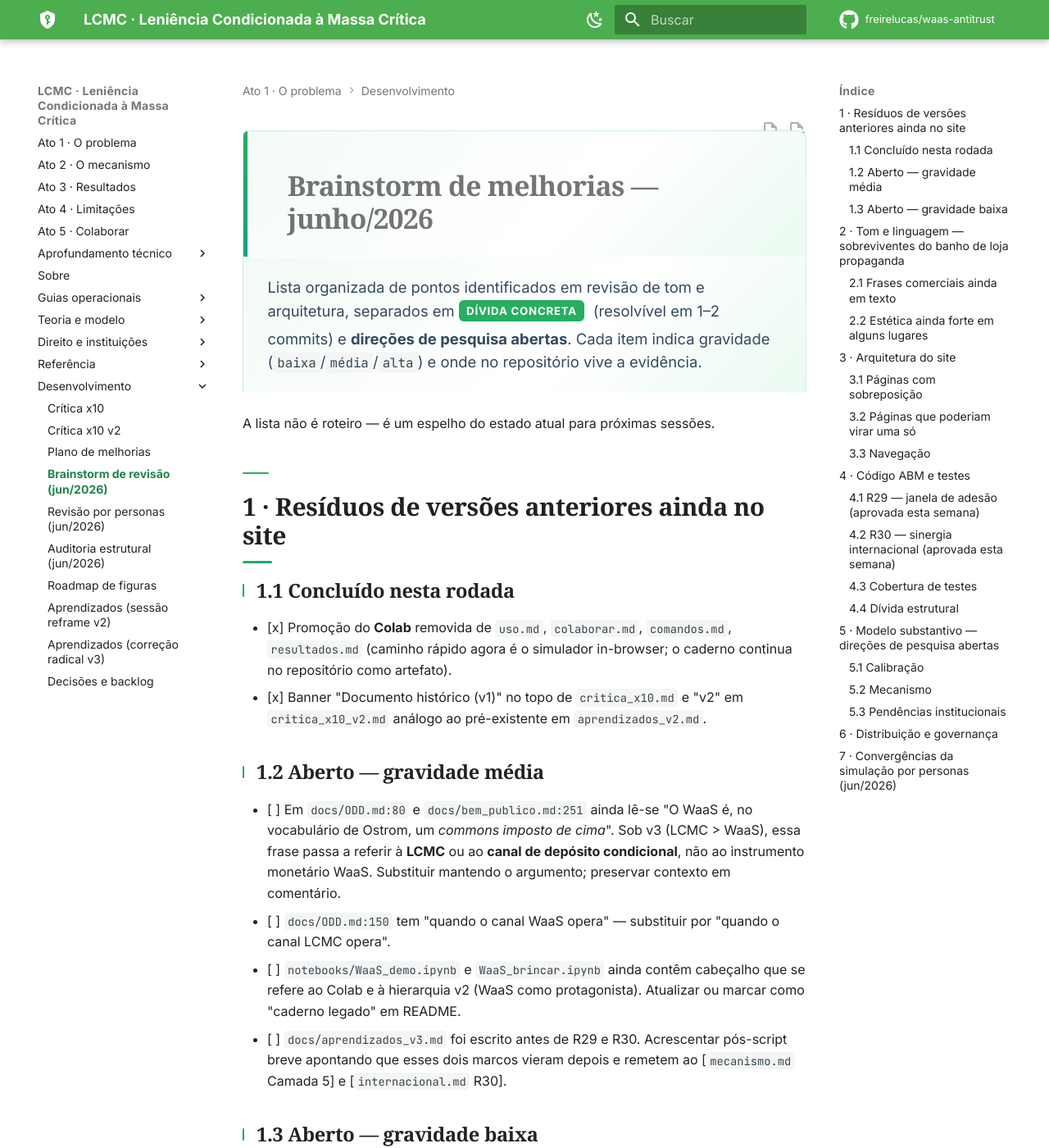
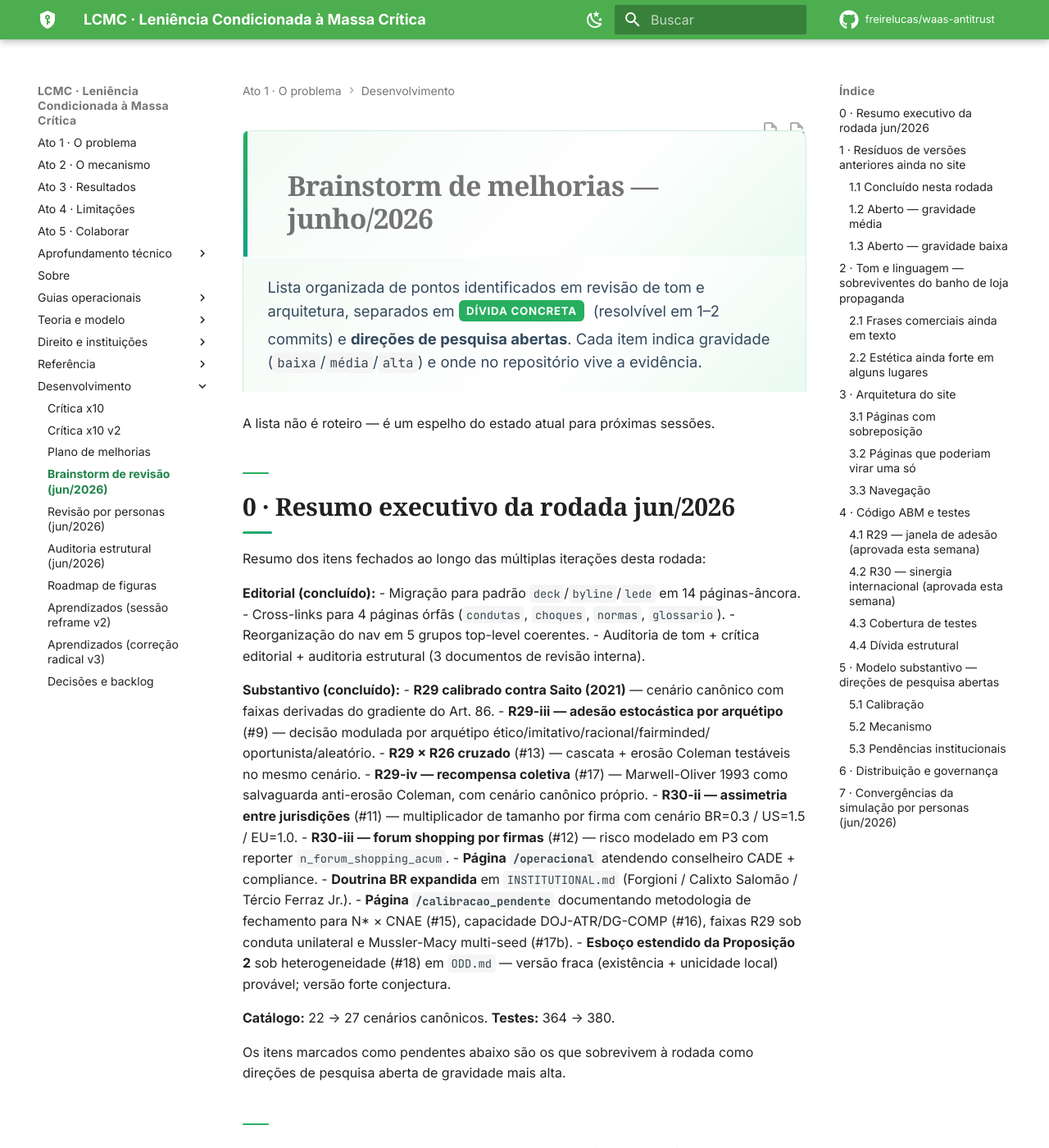
Before and after one commit to freirelucas/waas-antitrust, an MkDocs documentation site: the page built from docs/brainstorm_revisao.md, in a window 1280 px wide and 1400 px high. Shown: the whole window at 82% size. Built offline with MkDocs 1.6.1 and Material for MkDocs 9.7.7, drawn with Linux system fonts in a browser that asks for light colours; comment, search, counter and statistics services are not loaded.

Commit message:
docs: esboço estendido da Proposição 2 sob heterogeneidade + síntese da rodada
Atende item #18 do brainstorm de revisão (Proposição 2 BPE — fechamento
parcial) e adiciona o resumo executivo da rodada de jun/2026.

**docs/ODD.md §1.4 Proposição 2 — Esboço de prova estendido:**

Direção da prova para a versão FRACA da Proposição 2 sob heterogeneidade
de arquétipos:

- Fração esperada de cooperadores como média ponderada das regras de
  decisão por arquétipo: ā(x, φ) = Σ_k π_k · P[g_k(s_i, x) = 1 | x, φ].
- Condição de equilíbrio Morris-Shin generalizada:
  ā(x*, φ*) = q_min.
- Sob duas condições suficientes — monotonicidade fraca de g_k e
  complementaridades estratégicas globais (∂ā/∂x > 0) — Tarski garante
  existência. Unicidade requer adicionalmente um único zero de
  ā(x, φ) - q_min em x para cada φ.
- Os 5 arquétipos canônicos (ético/imitativo/racional/fairminded/
  oportunista) satisfazem monotonicidade não-decrescente em x. A
  versão FRACA (existência + unicidade local) é portanto PROVÁVEL
  neste regime; a versão FORTE (unicidade global) permanece
  conjectura aberta.
- Integração formal ao módulo jogo_global registrada como item #18
  no brainstorm.

**docs/brainstorm_revisao.md — nova seção §0 Resumo executivo:**

Sintetiza os 11 itens fechados ao longo da rodada de jun/2026 separados
em editorial (migração padrão deck/byline/lede em 14 páginas, cross-
links para 4 órfãs, nav reorganizado, 3 documentos de auditoria) e
substantivo (R29 Saito calibrado, R29-iii estocástica, R29 × R26
cruzado, R29-iv recompensa coletiva Marwell-Oliver, R30-ii assimetria,
R30-iii forum shopping, página /operacional, doutrina BR expandida,
página /calibracao_pendente, esboço estendido Prop. 2).

Numérico: catálogo 22 → 27 cenários; testes 364 → 380.

380 testes verdes; mkdocs --strict limpa.

```diff
--- a/docs/brainstorm_revisao.md
+++ b/docs/brainstorm_revisao.md
@@ -7,6 +7,47 @@ e **direções de pesquisa abertas**. Cada item indica gravidade
 
 A lista não é roteiro — é um espelho do estado atual para próximas
 sessões.
+
+## 0 · Resumo executivo da rodada jun/2026
+
+Resumo dos itens fechados ao longo das múltiplas iterações desta rodada:
+
+**Editorial (concluído):**
+- Migração para padrão `deck`/`byline`/`lede` em 14 páginas-âncora.
+- Cross-links para 4 páginas órfãs (`condutas`, `choques`, `normas`,
+  `glossario`).
+- Reorganização do nav em 5 grupos top-level coerentes.
+- Auditoria de tom + crítica editorial + auditoria estrutural
+  (3 documentos de revisão interna).
+
+**Substantivo (concluído):**
+- **R29 calibrado contra Saito (2021)** — cenário canônico com
+  faixas derivadas do gradiente do Art. 86.
+- **R29-iii — adesão estocástica por arquétipo** (#9) — decisão
+  modulada por arquétipo ético/imitativo/racional/fairminded/
+  oportunista/aleatório.
+- **R29 × R26 cruzado** (#13) — cascata + erosão Coleman testáveis
+  no mesmo cenário.
+- **R29-iv — recompensa coletiva** (#17) — Marwell-Oliver 1993 como
+  salvaguarda anti-erosão Coleman, com cenário canônico próprio.
+- **R30-ii — assimetria entre jurisdições** (#11) — multiplicador de
+  tamanho por firma com cenário BR=0.3 / US=1.5 / EU=1.0.
+- **R30-iii — forum shopping por firmas** (#12) — risco modelado em
+  P3 com reporter `n_forum_shopping_acum`.
+- **Página `/operacional`** atendendo conselheiro CADE + compliance.
+- **Doutrina BR expandida** em `INSTITUTIONAL.md` (Forgioni / Calixto
+  Salomão / Tércio Ferraz Jr.).
+- **Página `/calibracao_pendente`** documentando metodologia de
+  fechamento para N\* × CNAE (#15), capacidade DOJ-ATR/DG-COMP (#16),
+  faixas R29 sob conduta unilateral e Mussler-Macy multi-seed (#17b).
+- **Esboço estendido da Proposição 2** sob heterogeneidade (#18) em
+  `ODD.md` — versão fraca (existência + unicidade local) provável;
+  versão forte conjectura.
+
+**Catálogo:** 22 → 27 cenários canônicos. **Testes:** 364 → 380.
+
+Os itens marcados como pendentes abaixo são os que sobrevivem à
+rodada como direções de pesquisa aberta de gravidade mais alta.
 
 ## 1 · Resíduos de versões anteriores ainda no site
 
```
Also changed, not shown: docs/ODD.md (+12 -0 lines).
